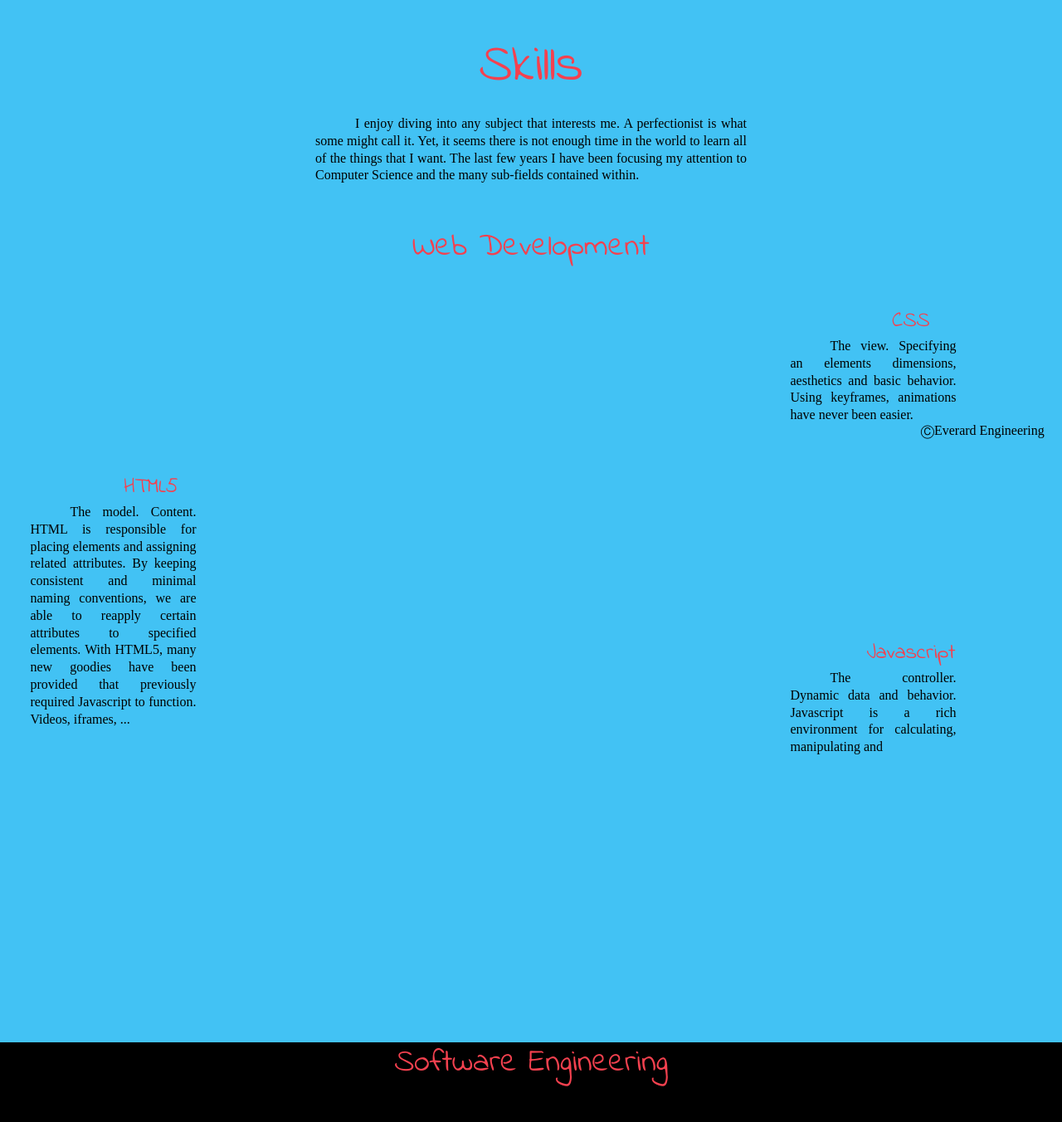
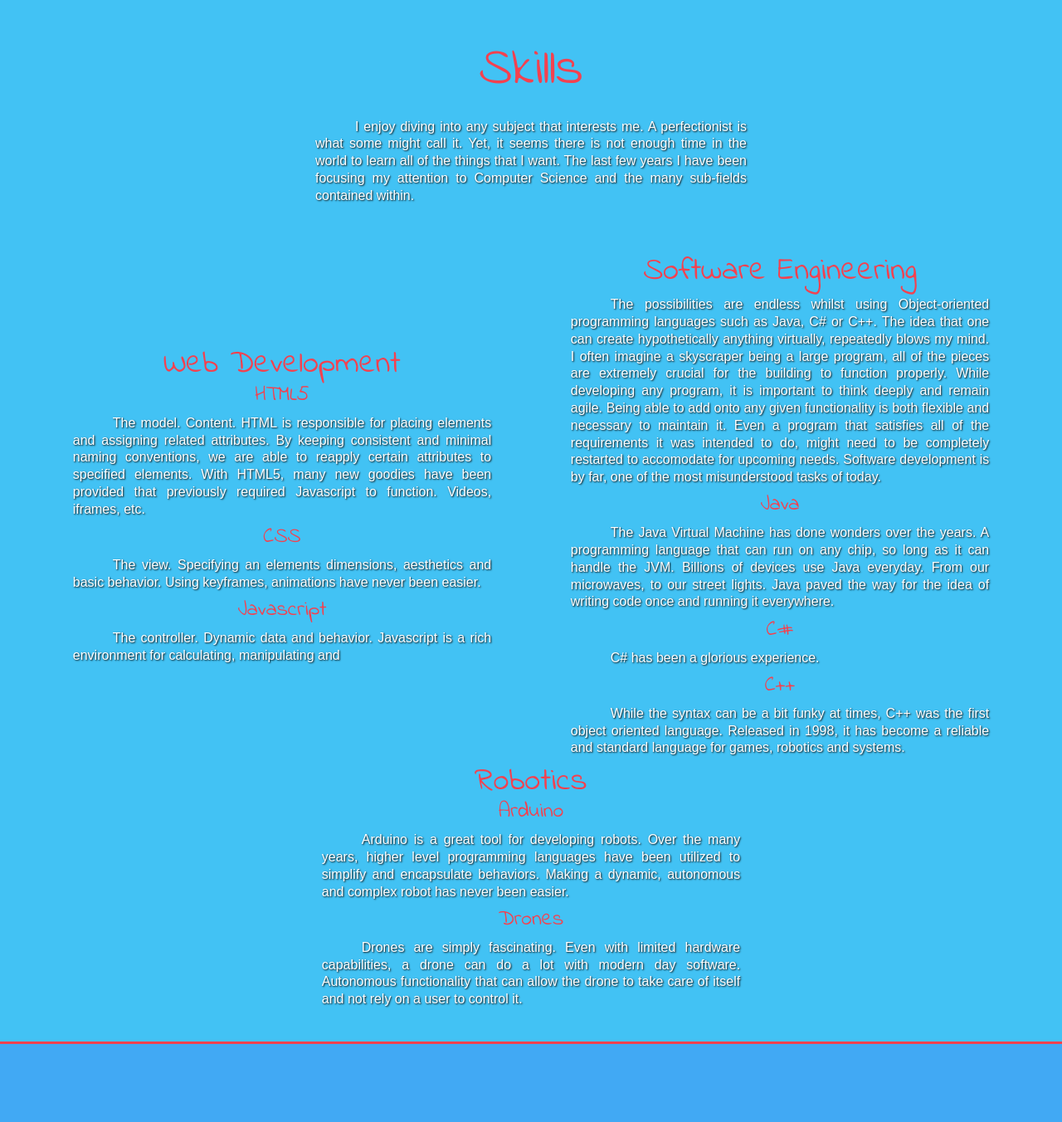
Before and after one commit to J4Ever66/PortfolioFull, a website: page skills.html in a window 1280 px wide. Shown: the part 247-1599 px from the top of the page at 83% size. Drawn offline with Linux system fonts and the light colour scheme.

Commit message:
Tuned up, flex fixed, favicon fixed, typography change, added content. Done for today. Let's see what I can do tomorrow.

```diff
--- a/sass/_globals.scss
+++ b/sass/_globals.scss
@@ -6,7 +6,7 @@
 $main-color1: #42c2f4;
 $sub-color1: #41a9f4;
 $acc-color1: #f4414f;
-$p-color1: #111111;
+$p-color1: #FFF;
 
 
 
--- a/sass/_grid.scss
+++ b/sass/_grid.scss
@@ -12,8 +12,7 @@
 
 
 .flex-item{
-	min-height: 400px;
-	min-width: 300px;
+	margin: auto;
 }
 
 
@@ -22,7 +21,6 @@
 /* INDEX */
 
 main{
-	padding-top: 70px;
 	margin-bottom: 90px;
 	background-color: $main-color1;
 	section{
@@ -33,15 +31,11 @@ main{
 section.compress{
 	max-width: 1200px;
 	margin: 0 auto;
-
+	padding-top: 40px;
 
 }
 
-section.full{
-	margin-top: 40px;
-	margin-bottom: 40px;
-	padding: 0;
-}
+
 main, .container{
 	display: block;
 	position: relative;
@@ -52,22 +46,29 @@ main, .container{
 }
 
 article.flex{
+	display: block;
 	position: relative;
 	width: 100%;
-	height: 900px;
 }
 
 .skill{
+	display: block;
+	position: relative;
 
+	margin: auto;
+	h3{
+		width: 100%;
+	}
 	p{
-		max-width: 200px;
+		max-height: 300px;
+		max-width: 300px;
 	}
 }
 
 
 /* GRID SNAP */
 
-@media (max-width: 850px){
+@media (max-width: 550px){
 
 	.flex{
 		flex-direction: column;
--- a/sass/_typography.scss
+++ b/sass/_typography.scss
@@ -10,6 +10,7 @@ h1, h2, h3{
 h1{
 	font-size: 4em;
 	margin: 0;
+	padding-top: 80px;
 }
 
 h1.front{
@@ -47,7 +48,9 @@ p{
 	text-indent: 3em;
 	max-width: 520px;
 	text-align: justify;
-
+	font-family: sans-serif;
+	color: $p-color1;
+	text-shadow: 1px 1px 2px #111;
 }
 
 
@@ -55,7 +58,6 @@ p.intro{
 	display: block;
 	position: relative;
 	padding: 1.5%;
-	color: $p-color1;
 	margin: 0 auto;
 }
 
--- a/skills.html
+++ b/skills.html
@@ -4,7 +4,12 @@
  	<meta charset="UTF-8">
 	<link href="https://fonts.googleapis.com/css?family=Indie+Flower" rel="stylesheet">
 	<link rel="stylesheet" href="./css/style.css">
-
+    <link rel="apple-touch-icon" sizes="180x180" href="./img/favicon/apple-touch-icon.png">
+  <link rel="icon" type="image/png" sizes="32x32" href="./img/favicon/favicon-32x32.png">
+  <link rel="icon" type="image/png" sizes="16x16" href="./img/favicon/favicon-16x16.png">
+  <link rel="manifest" href="./img/favicon/manifest.json">
+  <link rel="mask-icon" href="./img/favicon/safari-pinned-tab.svg" color="#5bbad5">
+  <meta name="theme-color" content="#42c2f4">
  	<title>Skills</title>
  </head>
  <body>
@@ -100,50 +105,49 @@
 		<h1>Skills</h1>
 
     <p class="skill-intro">I enjoy diving into any subject that interests me. A perfectionist is what some might call it. Yet, it seems there is not enough time in the world to learn all of the things that I want. The last few years I have been focusing my attention to Computer Science and the many sub-fields contained within.</p>
-		<section>
+		<section class="compress flex">
 
+    <article class="flex-item">
 		<h2>Web Development</h2>
-		<article class="flex">
-		<div class="skill flex-item">
 			<h3>HTML5</h3>
-			<p>The model. Content. HTML is responsible for placing elements and assigning related attributes. By keeping consistent and minimal naming conventions, we are able to reapply certain attributes to specified elements. With HTML5, many new goodies have been provided that previously required Javascript to function. Videos, iframes, ...</p>
-		</div>
-		<div>
-	   <div class="skill flex-item">
+			<p>The model. Content. HTML is responsible for placing elements and assigning related attributes. By keeping consistent and minimal naming conventions, we are able to reapply certain attributes to specified elements. With HTML5, many new goodies have been provided that previously required Javascript to function. Videos, iframes, etc.</p>
+
 		<h3>CSS</h3>
 		<p>The view. Specifying an elements dimensions, aesthetics and basic behavior. Using keyframes, animations have never been easier. </p>
-		</div>
 
-    <div class="skill flex-item">
+
 		<h3>Javascript</h3>
 		<p>The controller. Dynamic data and behavior. Javascript is a rich environment for calculating, manipulating and </p>
-		</article>
-    </div>
+    </article>
 
+    <article class="flex-item">
 
 		<h2>Software Engineering</h2>
 		<p>The possibilities are endless whilst using Object-oriented programming languages such as Java, C# or C++. The idea that one can create hypothetically anything virtually, repeatedly blows my mind. I often imagine a skyscraper being a large program, all of the pieces are extremely crucial for the building to function properly. While developing any program, it is important to think deeply and remain agile. Being able to add onto any given functionality is both flexible and necessary to maintain it. Even a program that satisfies all of the requirements it was intended to do, might need to be completely restarted to accomodate for upcoming needs. Software development is by far, one of the most misunderstood tasks of today.</p>
-    <div class="skill flex-item">
+
 		<h3>Java</h3>
 		<p>
 			The Java Virtual Machine has done wonders over the years. A programming language that can run on any chip, so long as it can handle the JVM. Billions of devices use Java everyday. From our microwaves, to our street lights. Java paved the way for the idea of writing code once and running it everywhere.
 		</p>
-    </div>
-
-    <div class="skill flex-item">
 
 		<h3>C#</h3>
 		<p>
 			C# has been a glorious experience.
 		</p>
-  </div>
-    <div class="skill flex-item">
 
 		<h3>C++</h3>
 		<p>While the syntax can be a bit funky at times, C++ was the first object oriented language. Released in 1998, it has become a reliable and standard language for games, robotics and systems.</p>
-  </div>
+  </article>
+    <article class="flex-item">
+
+		<h2>Robotics</h2>
+    <h3>Arduino</h3>
+    <p>Arduino is a great tool for developing robots. Over the many years, higher level programming languages have been utilized to simplify and encapsulate behaviors. Making a dynamic, autonomous and complex robot has never been easier.</p>
+    <h3>Drones</h3>
+    <p>Drones are simply fascinating. Even with limited hardware capabilities, a drone can do a lot with modern day software. Autonomous functionality that can allow the drone to take care of itself and not rely on a user to control it. </p>
+
+
 </article>
-		<h2>Robotics</h2>
 		</section>
 		<footer>
 
```
Also changed, not shown: about.html (+7 -2 lines), blog.html (+6 -1 lines), contact.html (+7 -2 lines), gallery.html (+7 -1 lines), index.html (+1 -1 lines), css/style.css, 1 other file.
